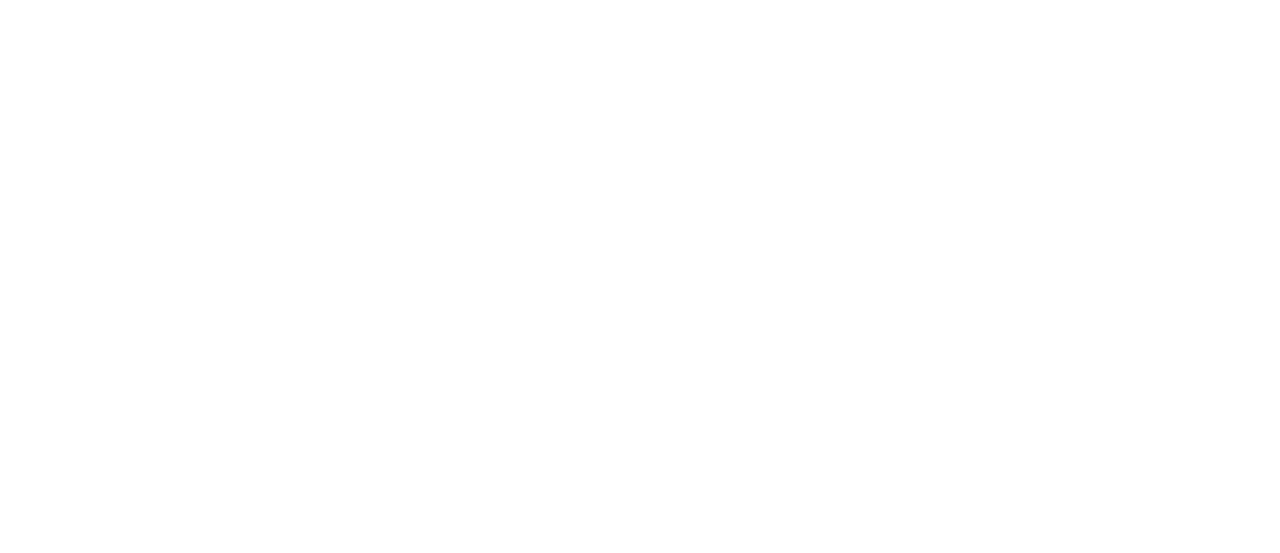
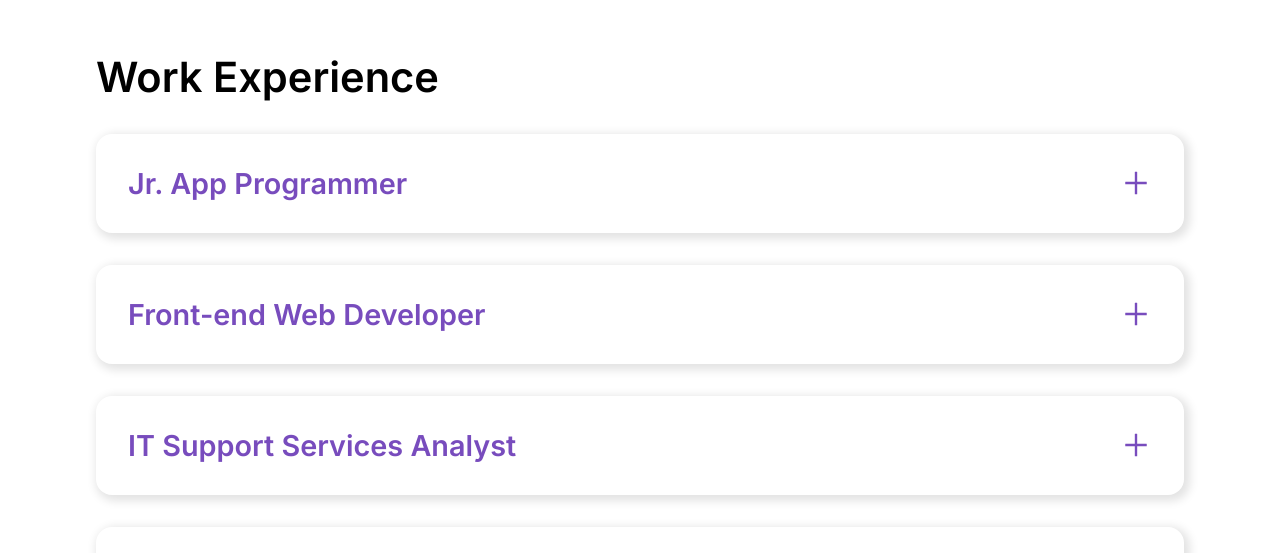
Before and after one commit to Osman-J/portfolio-website, a React (Create React App) app in the folder client/: page / in a window 1280 px wide. Shown: the part 5180-5733 px from the top of the page. Before the commit the page ends 4912 px from the top, so only its background shows below. Built offline with nearby package versions, Linux system fonts and the light colour scheme; the HTML template or start-up script is replaced by a standard one.

Commit message:
added contact and work experience section

```diff
--- a/client/src/App.js
+++ b/client/src/App.js
@@ -3,6 +3,8 @@
 import Welcome from './components/Welcome/Welcome';
 import About from './components/About/About';
 import Projects from './components/Projects/Projects';
+import Work from "./components/Work/Work";
+import Contact from './components/Contact/Contact';
 
 function App() {
   return (
@@ -12,6 +14,8 @@
         <Welcome />
         <About />
         <Projects />
+        <Work />
+        <Contact />
       </div>
     </div>
   );
--- /dev/null
+++ b/client/src/components/Contact/Contact.css
@@ -0,0 +1,62 @@
+.container {
+    margin-top: 20rem;
+    margin-bottom: 20rem;
+}
+
+.section-header {
+    font-size: 2rem;
+    font-size: clamp(2rem, 1.8rem + 1vw, 3rem);
+    font-weight: 600;
+    margin: 0px;
+    text-align: left;
+    margin-bottom: 2rem;
+}
+
+label {
+    font-size: 1rem;
+    font-size: clamp(1rem, 0.9rem + 0.5vw, 1.5rem);
+    font-weight: 500;
+    margin: 0px;
+}
+
+input[type=text],
+textarea {
+    width: 100%;
+    padding: 1rem;
+    border: 1px solid #ccc;
+    border-radius: 4px;
+    box-sizing: border-box;
+    margin-top: 6px;
+    margin-bottom: 1.5rem;
+    resize: vertical;
+    font-family: 'Inter', sans-serif;
+    font-size: 1rem;
+}
+
+textarea {
+    height: 15rem;
+}
+
+input[type=text]::placeholder,
+textarea::placeholder {
+    font-family: 'Inter', sans-serif;
+    font-size: 1rem;
+}
+
+input[type=submit] {
+    font-family: 'Inter', sans-serif;
+    background-color: #784cbd;
+    color: white;
+    padding: 12px 20px;
+    border: none;
+    border-radius: .25rem;
+    font-size: 1.25rem;
+    cursor: pointer;
+}
+
+input[type=submit]:hover {
+    transition: all 0.2s ease-in-out;
+    background-color: #202473;
+    border-color: #202473;
+    color: white;
+}
--- /dev/null
+++ b/client/src/components/Contact/Contact.js
@@ -0,0 +1,24 @@
+import React from "react";
+import "./Contact.css";
+
+function Contact() {
+    return (
+        <div className="container" id="contact">
+            <h1 className="section-header">Contact</h1>
+            <form onSubmit={console.log("hi")}>
+                <label for="name">Name</label>
+                <input type="text" id="name" name="name" placeholder="Your name..." />
+
+                <label for="email">Email</label>
+                <input type="text" id="email" name="email" placeholder="Your email..." />
+
+                <label for="message">Message</label>
+                <textarea id="message" name="message" placeholder="Your message..."></textarea>
+
+                <input type="submit" value="Submit" />
+            </form>
+        </div>
+    );
+}
+
+export default Contact;
--- a/client/src/components/NavBar/NavLinks/NavLinks.js
+++ b/client/src/components/NavBar/NavLinks/NavLinks.js
@@ -10,7 +10,7 @@
             <li><Link onClick={closeMenu} className="navlink" to="about" spy={true} smooth={true} offset={-200} duration={500}>About</Link></li>
             <li><Link onClick={closeMenu} className="navlink" to="projects" spy={true} smooth={true} offset={-200} duration={500}>Projects</Link></li>
             <li><Link onClick={closeMenu} className="navlink" to="work-experience" spy={true} smooth={true} offset={-200} duration={500}>Work Experience</Link></li>
-            <li><a href="/">Contact</a></li>
+            <li><Link onClick={closeMenu} className="navlink" to="contact" spy={true} smooth={true} offset={-200} duration={500}>Contact</Link></li>
         </ul>
     );
 }
--- /dev/null
+++ b/client/src/components/Work/Trigger.js
@@ -0,0 +1,16 @@
+import React from "react";
+import { AiOutlinePlus, AiOutlineMinus } from 'react-icons/ai';
+import "./Work.css";
+
+function Trigger(props) {
+    return (
+        <div className="trigger-div">
+            <p className="trigger-title">{props.triggerTitle}</p>
+            <div className="trigger-arrow">
+                {props.openState ? <AiOutlineMinus /> : <AiOutlinePlus />}
+            </div>
+        </div>
+    );
+}
+
+export default Trigger;
--- /dev/null
+++ b/client/src/components/Work/Work.css
@@ -0,0 +1,54 @@
+.work-div {
+    margin-top: 20rem;
+    margin-bottom: 20rem;
+}
+
+.Collapsible{
+    font-size: 2rem;
+    box-shadow: 3px 3px 10px 3px #E3E3E3;
+    width: 100%;
+    margin-bottom: 2rem;
+    border-radius: 1rem;
+}
+
+.trigger-div {
+    display: flex;
+    justify-content: flex-start;
+    align-items: center;
+    cursor: pointer;
+}
+
+.trigger-arrow {
+    display: flex;
+    align-items: center;
+    margin-left: auto;
+    margin-right: 2rem;
+    color:#784cbd;
+}
+
+.trigger-title {
+    margin: 0;
+    padding: 2rem;
+    font-size: 1.5rem;
+    font-size: clamp(1.5rem, 1.4rem + 0.5vw, 2rem);
+    font-weight: 600;
+    color: #784cbd;
+}
+
+.work-experience-container {
+    padding: 2.5rem;
+    padding-top: 0;
+}
+
+.location {
+    font-size: 1.5rem;
+    font-size: clamp(1.5rem, 1.4rem + 0.5vw, 2rem);
+    font-weight: 500;
+}
+
+.details {
+    font-size: 1rem;
+    font-size: clamp(1rem, 0.9rem + 0.5vw, 1.5rem);
+    line-height: 3rem;
+    margin-bottom: 2rem;
+}
--- /dev/null
+++ b/client/src/components/Work/Work.js
@@ -0,0 +1,95 @@
+import React from "react";
+import { useState } from "react";
+import Collapsible from 'react-collapsible';
+import Trigger from "./Trigger";
+import "./Work.css";
+
+function Work() {
+
+    //TODO: find a better way to manage state for collapsible cards.
+    /*
+        ISSUE: The issue is when we use 1 state for managing which
+        icon to display (+ or -) when the state is changed
+        all the cards icons change. */
+    /*
+        Workaround: Instead of using 1 state, I created a state for each card.
+        This isn't the ideal scenario but it is a temp fix. Using ref's may fix
+        this issue or somehow calling a function which updates the state
+        in the child component from the parent component may fix it.
+    */
+    const [card1Open, setCard1OpenState] = useState(false);
+    const [card2Open, setCard2OpenState] = useState(false);
+    const [card3Open, setCard3OpenState] = useState(false);
+    const [card4Open, setCard4OpenState] = useState(false);
+
+    return (
+        <div className="work-div" id="work-experience">
+            <h1 className="section-header">Work Experience</h1>
+            <Collapsible
+                trigger={<Trigger triggerTitle="Jr. App Programmer" openState={card1Open} />}
+                onTriggerOpening={() => { setCard1OpenState(true) }}
+                onTriggerClosing={() => { setCard1OpenState(false) }}
+                transitionTime={200}>
+                <div className="work-experience-container">
+                    <p className="location">Ministry of Children, Community and Social Services</p>
+                    <ul>
+                        <li className="details">Developed and maintained a hybrid automation framework using QTP/UFT</li>
+                        <li className="details">Conducted smoke, integration, and regression testing during the various phases of development.</li>
+                        <li className="details">Developed customized UFT scripts with parameterization, check points, library files, and regular expressions to automate functional test cases.</li>
+                        <li className="details">Assisted in the onboarding process for new co-op students by providing knowledge transfer sessions.</li>
+                        <li className="details">Developed a wiki site containing detailed technical documentation on our automation library</li>
+                    </ul>
+                </div>
+            </Collapsible>
+
+            <Collapsible
+                trigger={<Trigger triggerTitle="Front-end Web Developer" openState={card2Open} />}
+                onTriggerOpening={() => { setCard2OpenState(true) }}
+                onTriggerClosing={() => { setCard2OpenState(false) }}
+                transitionTime={200}>
+                <div className="work-experience-container">
+                    <p className="location">Special Olympics Ontario</p>
+                    <ul>
+                        <li className="details">Assisted in developing the front-end of the company’s outdated website to be responsive/modernized.</li>
+                        <li className="details">Participated in discussions with the project manager to clarify website requirements.</li>
+                        <li className="details">Developed web-site mock-ups to ensure quality control before project development phase.</li>
+                        <li className="details">Communicated with the project manager to establish project parameters, web site content and progress throughout the length of the project.</li>
+                    </ul>
+                </div>
+            </Collapsible>
+
+            <Collapsible
+                trigger={<Trigger triggerTitle="IT Support Services Analyst" openState={card3Open} />}
+                onTriggerOpening={() => { setCard3OpenState(true) }}
+                onTriggerClosing={() => { setCard3OpenState(false) }}
+                transitionTime={200}>
+                <div className="work-experience-container">
+                    <p className="location">Staples</p>
+                    <ul>
+                        <li className="details">Provide technical support to corporate users along with over 300 stores nationwide</li>
+                        <li className="details">Provide an accurate record of each call through incident management tracking tool (ServiceNow)</li>
+                        <li className="details">Effectively translate complex, technical concepts into easy-to-understand language to assist non-technically oriented end-users</li>
+                    </ul>
+                </div>
+            </Collapsible>
+
+            <Collapsible
+                trigger={<Trigger triggerTitle="Computer Technician" openState={card4Open} />}
+                onTriggerOpening={() => { setCard4OpenState(true) }}
+                onTriggerClosing={() => { setCard4OpenState(false) }}
+                transitionTime={200}>
+                <div className="work-experience-container">
+                    <p className="location">Staples</p>
+                    <ul>
+                        <li className="details">Demonstrated adaptability by thriving in new environments and productively working under pressure.</li>
+                        <li className="details">Installed and maintained computer operating systems hardware and software packages</li>
+                        <li className="details">Regularly maintained customer ticketing system (updating tickets, contacting customers etc.)</li>
+                        <li className="details">Performed follow up calls to solicit feedback on sales, promote additional products and services.</li>
+                    </ul>
+                </div>
+            </Collapsible>
+        </div>
+    )
+}
+
+export default Work;
```
Also changed, not shown: client/src/components/Projects/Projects.js (+6 -6 lines), client/src/graphics/coding.svg (deleted), client/src/graphics/olympics.svg (added).
